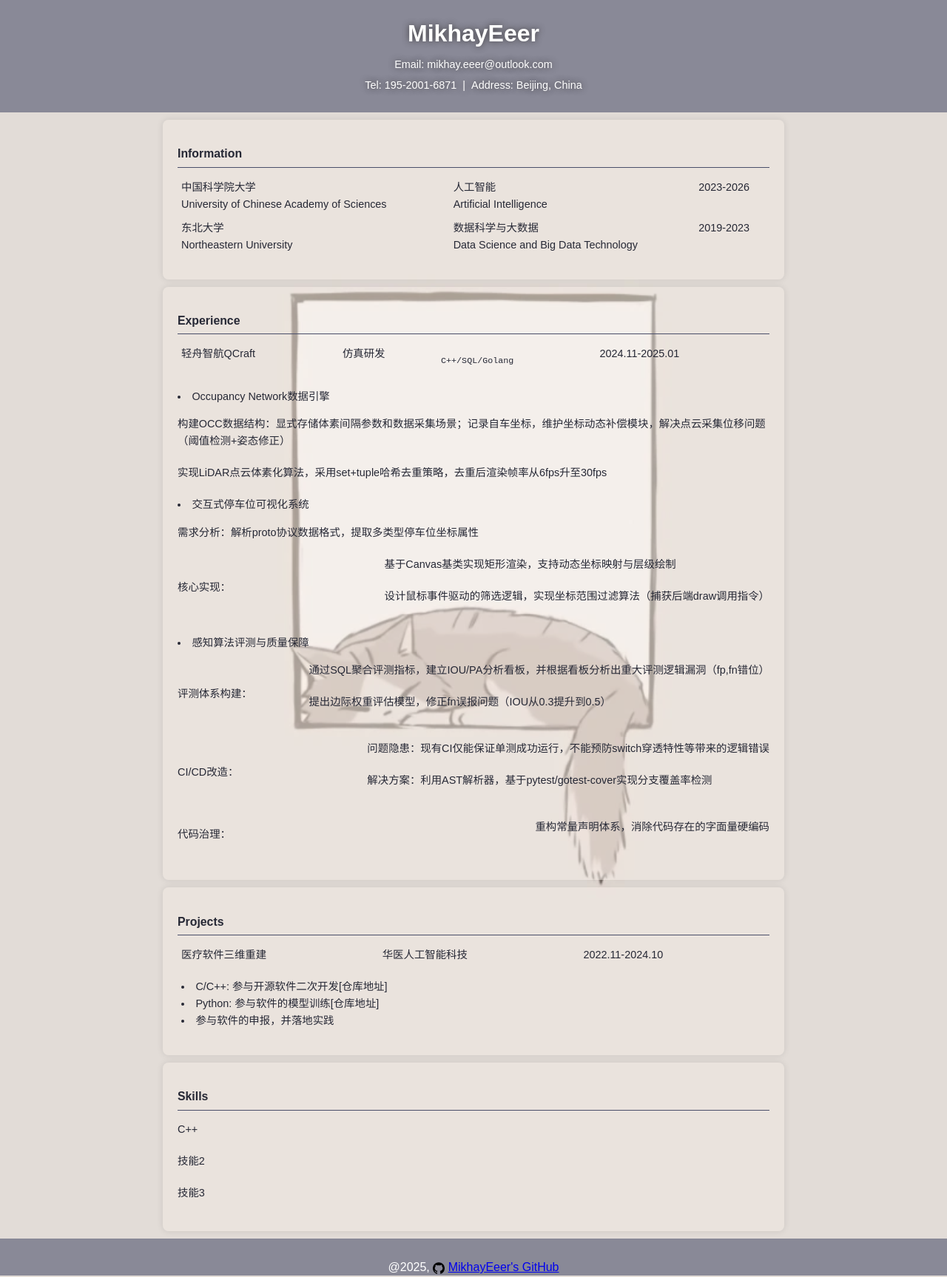
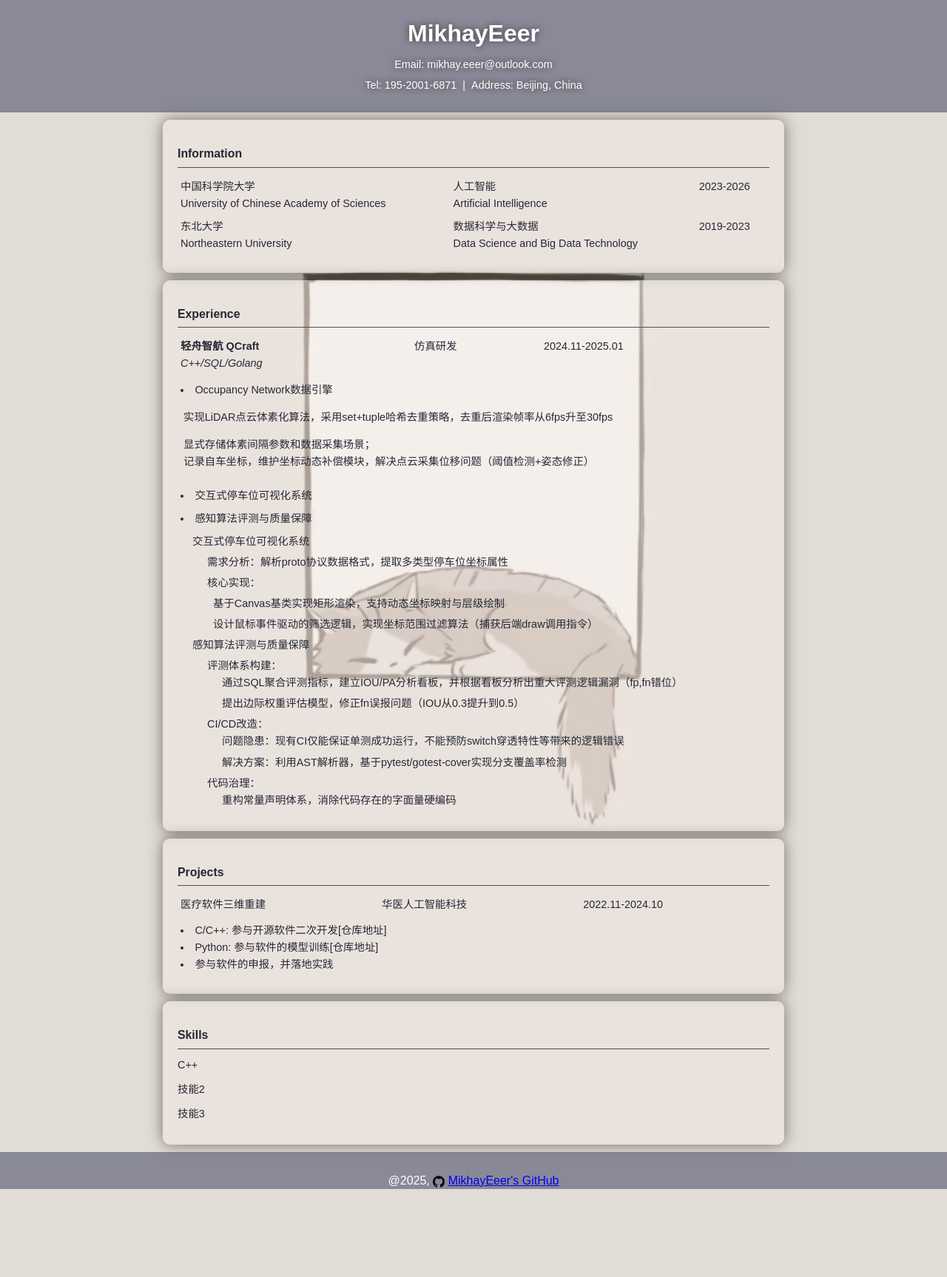
Before and after one commit to MikhayEeer/mikhayeeer.github.io, a Jekyll site: the page resume/index.html, which Jekyll copies as it is, in a window 1280 px wide. Shown: the whole page at 74% size. Built offline with Jekyll 4.4.1, drawn with Linux system fonts in a browser that asks for light colours; after the commit the page ends 1610 px from its top, so only the background shows below that.

Commit message:
简历排版不好看

```diff
--- a/resume/index.html
+++ b/resume/index.html
@@ -38,26 +38,41 @@
         <h2>Experience</h2>
         <table>
             <tr>
-                <td>轻舟智航QCraft</td>
+                <td><b>轻舟智航&nbsp;QCraft</b>
+                    <br><i>C++/SQL/Golang</ii></td>
                 <td>仿真研发</td>
-                <td><pre>C++/SQL/Golang</pre></td>
                 <td>2024.11-2025.01</td>
             </tr>
         </table>
+        <table>
+            <tr>
+                <td>
                     <li>Occupancy Network数据引擎</li>
+                    <p>&nbsp;实现LiDAR点云体素化算法，采用set+tuple哈希去重策略，去重后渲染帧率从6fps升至30fps</p>
+                    <p>&nbsp;显式存储体素间隔参数和数据采集场景；
+                    <br>&nbsp;记录自车坐标，维护坐标动态补偿模块，解决点云采集位移问题（阈值检测+姿态修正）</p>
+                </td>
+            </tr>
+            <tr>
+                <td>
+                    <li>交互式停车位可视化系统</li>
+                </td>
+            </tr>
+            <tr>
+                <td>
+                    <li>感知算法评测与质量保障</li>
+                </td>
+            </tr>
+        </table>
         <ul>
-            <li>构建OCC数据结构：显式存储体素间隔参数和数据采集场景；记录自车坐标，维护坐标动态补偿模块，解决点云采集位移问题（阈值检测+姿态修正）</li>
-            <li>实现LiDAR点云体素化算法，采用set+tuple哈希去重策略，去重后渲染帧率从6fps升至30fps</li>
-        </ul>
+            <li>
+                <ul>
                     <li>交互式停车位可视化系统</li>
                     <ul>
                         <li>需求分析：解析proto协议数据格式，提取多类型停车位坐标属性</li>
-            <li>核心实现：
-                <ul>
-                    <li>基于Canvas基类实现矩形渲染，支持动态坐标映射与层级绘制</li>
-                    <li>设计鼠标事件驱动的筛选逻辑，实现坐标范围过滤算法（捕获后端draw调用指令）</li>
-                </ul>
-            </li>
+                        <li>核心实现：</li>
+                        <p>&nbsp;&nbsp;基于Canvas基类实现矩形渲染，支持动态坐标映射与层级绘制</p>
+                        <p>&nbsp;&nbsp;设计鼠标事件驱动的筛选逻辑，实现坐标范围过滤算法（捕获后端draw调用指令）</p>
                     </ul>
                     <li>感知算法评测与质量保障</li>
                     <ul>
@@ -76,6 +91,9 @@
                         <li>代码治理：
                             <ul>
                                 <li>重构常量声明体系，消除代码存在的字面量硬编码</li>
+                            </ul>
+                        </li>
+                    </ul>
                 </ul>
             </li>
         </ul>
--- a/resume/style.css
+++ b/resume/style.css
@@ -46,8 +46,8 @@
     margin: 10px auto;
     background-color: #f2e9e479;
     color: #262835;
-    border-radius: 8px;
-    box-shadow: 0 0 10px rgba(0, 0, 0, 0.1);
+    border-radius: 10px;
+    box-shadow: 0 0 20px rgba(0, 0, 0, 0.5);
     max-width: 800px;
     text-align: left;
     font-size: 0.9em;
@@ -64,11 +64,13 @@
 section table {
     width: 100%;
     border-collapse: collapse;
-    margin-bottom: 10px; /*表格底部外边距*/
+    margin-bottom: 4px; /*表格底部外边距*/
 }
 
 section table, section table td {
-    border: 0.5px solid transparent; /*透明的表格线*/
+    /*border: 0.5px solid transparent; 透明的表格线*/
+    border: 2px #262835;
+    padding: 4px;
 }
 
 section table td {
@@ -77,17 +79,40 @@
     vertical-align: top;
 }
 
+section ul {
+    list-style-type: none;
+    padding: 0;
+    margin: 0;
+}
+
+section ul li {
+    margin-bottom: 10px;
+}
+
+section ul li h3 {
+    font-size: 1em;
+    margin-bottom: 5px;
+}
+
+section ul li p {
+    margin: 5px 0;
+    padding-left: 20px;
+    text-indent: -20px;
+}
+
+section ul li ul {
+    margin-left: 20px;
+    padding-left: 0;
+}
+
+section ul li ul li {
+    margin-bottom: 5px;
+}
+
 ul {
     list-style-type: none;
     padding: 0;
     text-align: left;
-}
-
-ul li {
-    margin-bottom: 20px;
-    display: flex;
-    justify-content: space-between;
-    align-items: center;
 }
 
 ul li h3, ul li p {
```
Lines whose indentation alone changed are shown as unchanged.
